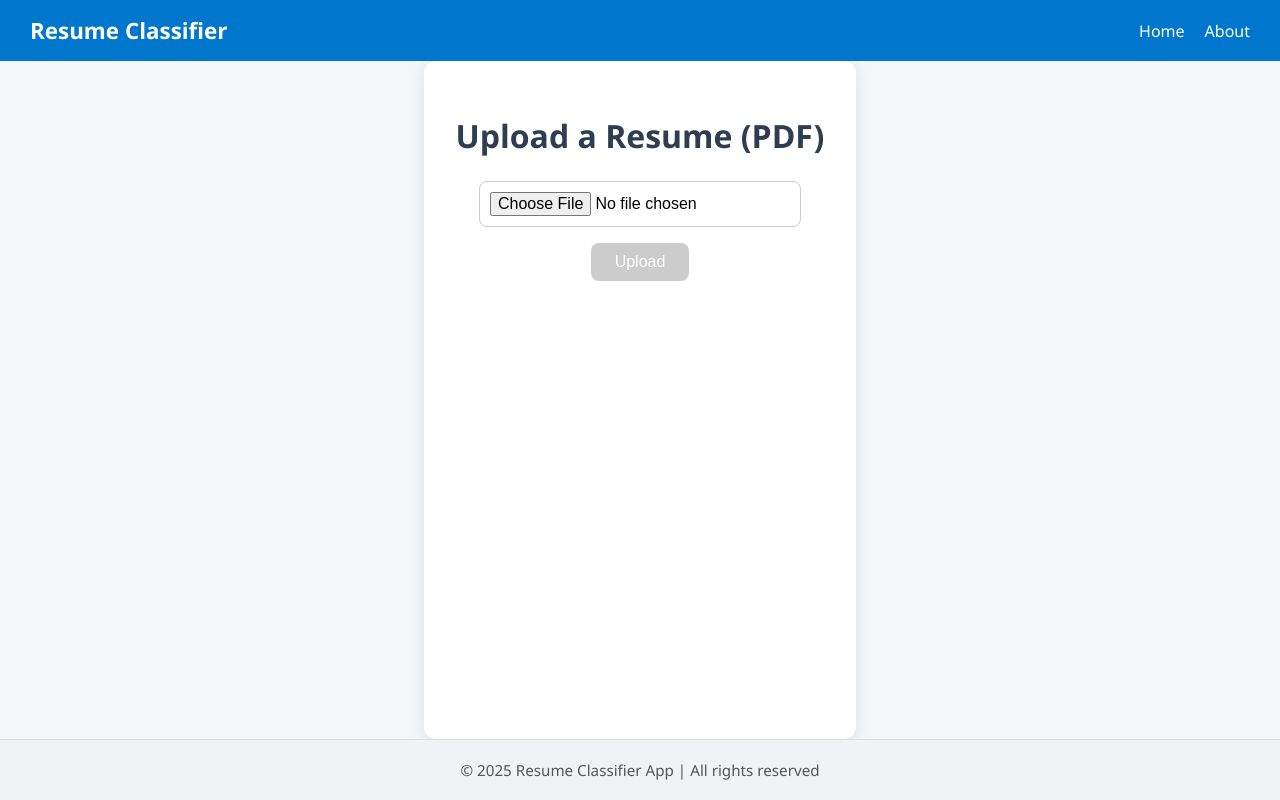
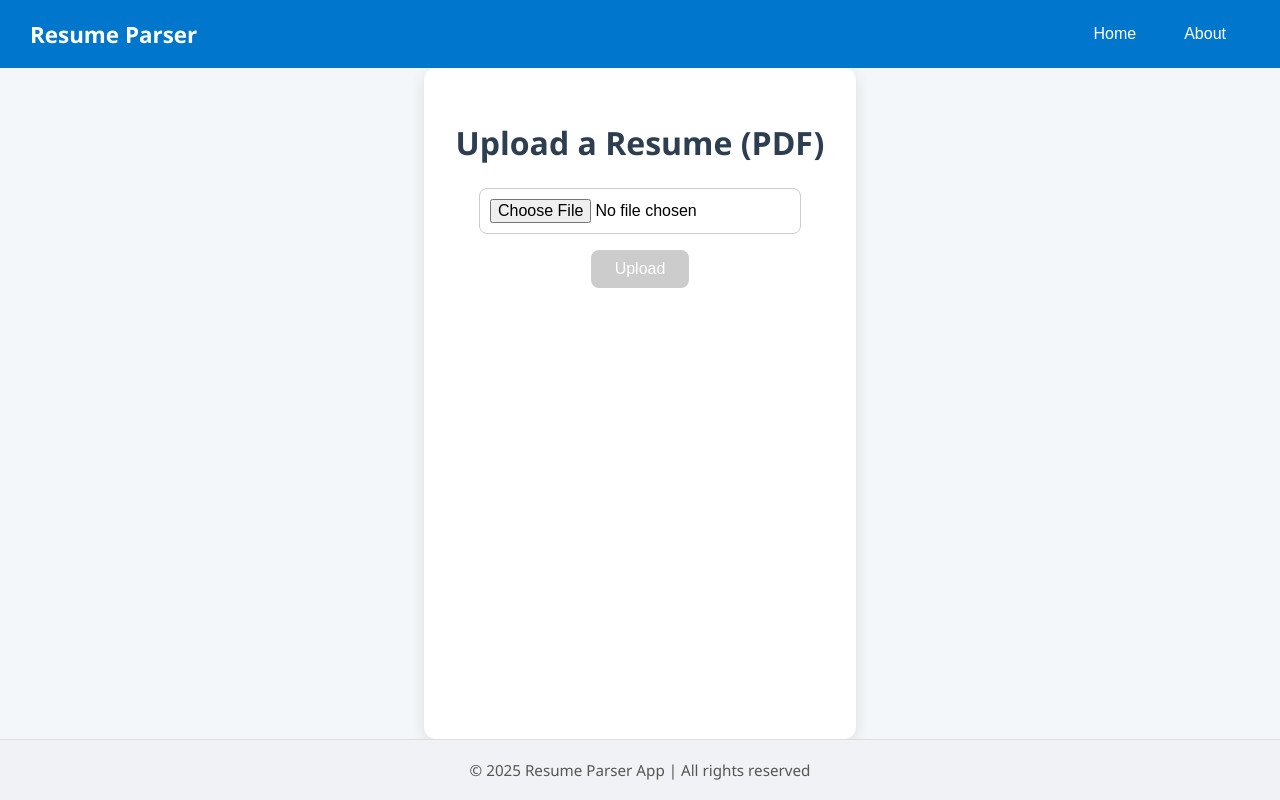
Before and after one commit to keepudihemanth/Resume-Parsing-app, a React (Create React App) app in the folder resume-praser-app/: page / in a window 1280 px wide. Built offline with nearby package versions, Linux system fonts and the light colour scheme.

Commit message:
Update App.js

```diff
--- a/resume-praser-app/src/App.js
+++ b/resume-praser-app/src/App.js
@@ -5,9 +5,11 @@ function App() {
   const [file, setFile] = useState(null);
   const [result, setResult] = useState(null);
   const [loading, setLoading] = useState(false);
+  const [activePage, setActivePage] = useState('home');
 
   const handleFileChange = (e) => {
     setFile(e.target.files[0]);
+    setResult(null); // Clear previous result on new file selection
   };
 
   const handleUpload = async () => {
@@ -35,16 +37,26 @@ function App() {
   return (
   <div className="app-container">
     <header className="navbar">
-        <div className="nav-logo">Resume Classifier</div>
+      <div className="nav-logo">Resume Parser</div>
       <div className="nav-links">
-          <a href="#">Home</a>
-          <a href="#">About</a>
+        <button
+          className={`nav-button ${activePage === 'home' ? 'active' : ''}`}
+          onClick={() => setActivePage('home')}
+        >
+          Home
+        </button>
+        <button
+          className={`nav-button ${activePage === 'about' ? 'active' : ''}`}
+          onClick={() => setActivePage('about')}
+        >
+          About
+        </button>
       </div>
     </header>
 
+    {activePage === 'home' && (
       <main className="container">
         <h1>Upload a Resume (PDF)</h1>
-
         <div className="upload-box">
           <input type="file" accept=".pdf" onChange={handleFileChange} />
           <button onClick={handleUpload} disabled={loading || !file}>
@@ -72,9 +84,51 @@ function App() {
           </div>
         )}
       </main>
+    )}
+
+    {activePage === 'about' && (
+      <div className="about-page">
+        <h1>About Resume Parser</h1>
+        <p>
+          <strong>Resume Parser</strong> is a smart web application that leverages machine learning and natural language processing (NLP) to automate the analysis of resumes. It is built to assist HR teams, recruiters, and job platforms in interpreting and categorizing resumes efficiently.
+        </p>
+
+        <h2>🚀 Key Features</h2>
+        <ul>
+          <li>PDF Upload & Parsing</li>
+          <li>Candidate Information Extraction (Name, Email, Phone, Skills)</li>
+          <li>Automatic Role Prediction using a trained ML model</li>
+          <li>User-Friendly Interface with real-time results</li>
+        </ul>
+
+        <h2>🧠 How It Works</h2>
+        <ol>
+          <li>Upload a PDF resume via the Home page</li>
+          <li>The backend extracts and processes the content</li>
+          <li>NLP and ML models classify and extract key information</li>
+          <li>Predicted role and extracted details are displayed</li>
+        </ol>
+
+        <h2>🛠️ Technologies Used</h2>
+        <ul>
+          <li><strong>Frontend:</strong> React (JavaScript, JSX)</li>
+          <li><strong>Backend:</strong> Flask (Python)</li>
+          <li><strong>PDF Parsing:</strong> PyMuPDF, pdfminer</li>
+          <li><strong>ML/NLP:</strong> Scikit-learn, SpaCy/NLTK</li>
+        </ul>
+
+        <h2>📌 Use Cases</h2>
+        <ul>
+          <li>Resume shortlisting in recruitment systems</li>
+          <li>Job portal resume classification</li>
+          <li>Automated HR workflows</li>
+          <li>Educational demos for ML/NLP applications</li>
+        </ul>
+      </div>
+    )}
 
     <footer className="footer">
-        &copy; {new Date().getFullYear()} Resume Classifier App | All rights reserved
+      &copy; {new Date().getFullYear()} Resume Parser App | All rights reserved
     </footer>
   </div>
 );
```
Lines whose indentation alone changed are shown as unchanged.
